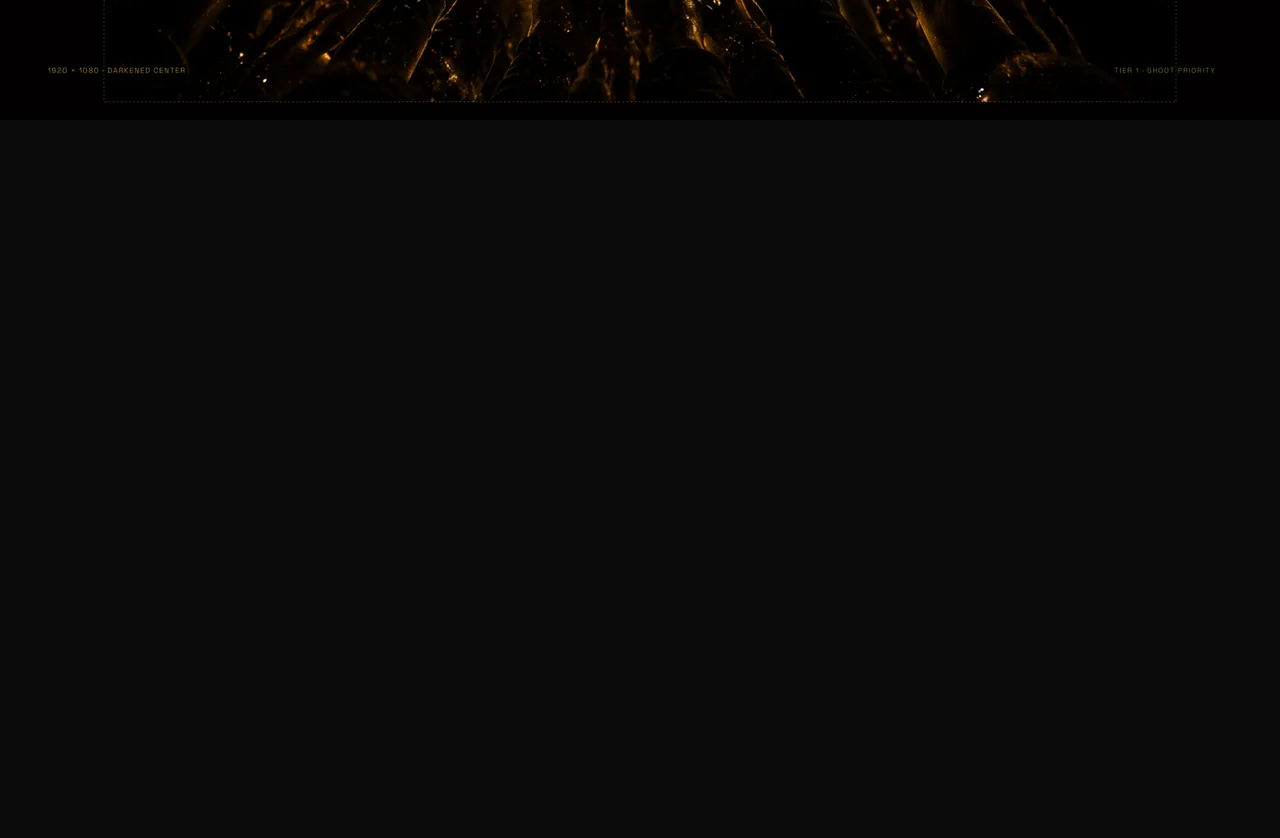
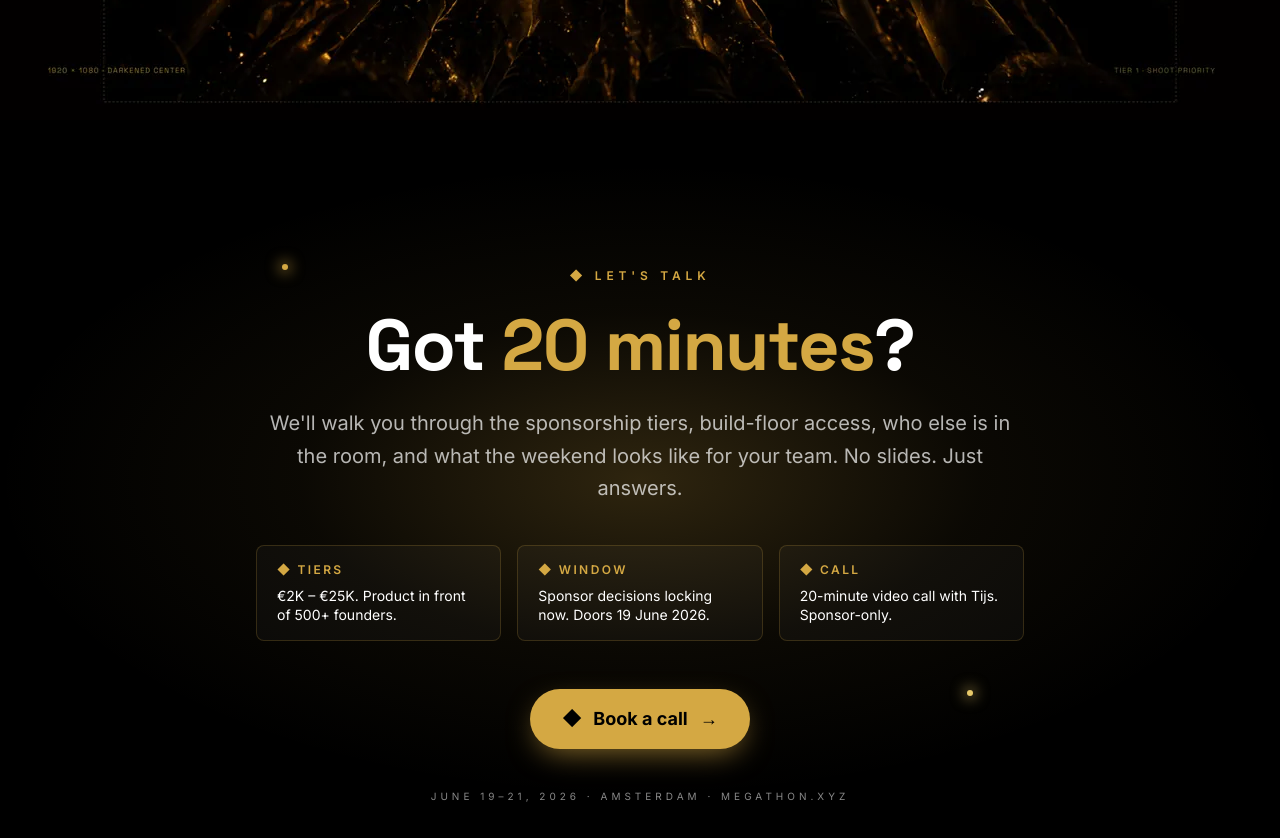
Before and after one commit to Automatiflow/megathon-site, a Next.js app: page / in a window 1280 px wide. Shown: the part 7880-8718 px from the top of the page. Before the commit the page ends 8000 px from the top, so only its background shows below. Built offline with nearby package versions, Linux system fonts and the light colour scheme.

Commit message:
Add Book a call conversion section after deck slides

```diff
--- a/src/app/page.tsx
+++ b/src/app/page.tsx
@@ -40,6 +40,91 @@ export default function Home() {
           />
         </section>
       ))}
+
+      <section
+        id="book"
+        className="relative flex min-h-screen w-screen flex-col items-center justify-center overflow-hidden bg-black px-6 pt-32 pb-24 text-center"
+      >
+        <div
+          aria-hidden
+          className="pointer-events-none absolute inset-0"
+          style={{
+            background:
+              "radial-gradient(ellipse 70% 55% at 50% 45%, rgba(212,168,67,0.22) 0%, rgba(212,168,67,0.05) 38%, transparent 72%)",
+          }}
+        />
+        <span
+          aria-hidden
+          className="pointer-events-none absolute top-[18%] left-[22%] h-1.5 w-1.5 rounded-full bg-gold"
+          style={{
+            boxShadow: "0 0 14px 3px rgba(212,168,67,0.6)",
+          }}
+        />
+        <span
+          aria-hidden
+          className="pointer-events-none absolute bottom-[28%] right-[24%] h-1.5 w-1.5 rounded-full bg-gold-light"
+          style={{
+            boxShadow: "0 0 14px 3px rgba(232,201,106,0.55)",
+          }}
+        />
+
+        <div className="relative z-10 max-w-3xl">
+          <p className="text-gold text-xs font-semibold tracking-[0.4em] uppercase mb-6">
+            ◆ Let&apos;s talk
+          </p>
+          <h2 className="text-5xl md:text-7xl font-black leading-[1.05] mb-6">
+            Got <span className="text-gold">20 minutes</span>?
+          </h2>
+          <p className="text-white/70 text-lg md:text-xl mb-10 leading-relaxed">
+            We&apos;ll walk you through the sponsorship tiers, build-floor
+            access, who else is in the room, and what the weekend looks like
+            for your team. No slides. Just answers.
+          </p>
+
+          <div className="grid grid-cols-1 sm:grid-cols-3 gap-4 mb-12 text-left">
+            <div className="rounded-lg border border-gold/20 bg-white/[0.03] px-5 py-4">
+              <p className="text-gold text-xs font-semibold tracking-[0.2em] uppercase mb-2">
+                ◆ Tiers
+              </p>
+              <p className="text-white text-sm leading-snug">
+                €2K – €25K. Product in front of 500+ founders.
+              </p>
+            </div>
+            <div className="rounded-lg border border-gold/20 bg-white/[0.03] px-5 py-4">
+              <p className="text-gold text-xs font-semibold tracking-[0.2em] uppercase mb-2">
+                ◆ Window
+              </p>
+              <p className="text-white text-sm leading-snug">
+                Sponsor decisions locking now. Doors 19 June 2026.
+              </p>
+            </div>
+            <div className="rounded-lg border border-gold/20 bg-white/[0.03] px-5 py-4">
+              <p className="text-gold text-xs font-semibold tracking-[0.2em] uppercase mb-2">
+                ◆ Call
+              </p>
+              <p className="text-white text-sm leading-snug">
+                20-minute video call with Tijs. Sponsor-only.
+              </p>
+            </div>
+          </div>
+
+          <a
+            href="https://cal.com/tijs-lerai/megathon"
+            target="_blank"
+            rel="noopener noreferrer"
+            className="inline-flex items-center gap-3 rounded-full bg-gold hover:bg-gold-light text-black font-bold text-base md:text-lg px-8 py-4 shadow-[0_10px_30px_-8px_rgba(212,168,67,0.65)] hover:shadow-[0_18px_40px_-10px_rgba(212,168,67,0.85)] transition-all focus-visible:outline-none focus-visible:ring-2 focus-visible:ring-gold focus-visible:ring-offset-2 focus-visible:ring-offset-black"
+          >
+            <span className="text-lg leading-none">◆</span>
+            Book a call
+            <span aria-hidden>→</span>
+          </a>
+
+          <p className="text-text-muted text-[10px] uppercase tracking-[0.4em] mt-10">
+            June 19–21, 2026 · Amsterdam · megathon.xyz
+          </p>
+        </div>
+      </section>
+
       <StickyCta />
       <Analytics />
     </main>
```
